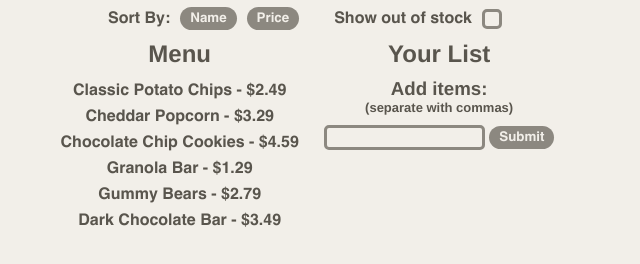
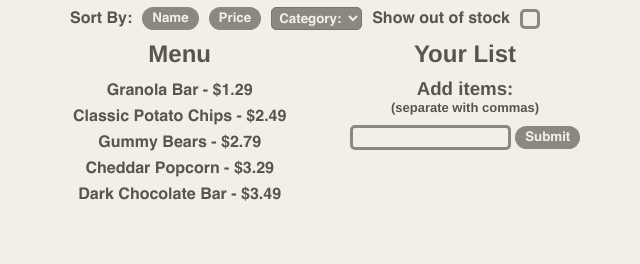
Before and after one commit to jevenshirrell/snacks_manager, a plain HTML site: page index.html in a window 1280 px wide. Shown: the part 50-314 px from the top of the page, without its empty margins (335-975 px from the left). Drawn offline with Linux system fonts and the light colour scheme.

Commit message:
Added category sorting
Updated JS with functions for creating categories and changing list when filter is changed, added styles and html for dropdown

```diff
--- a/index.html
+++ b/index.html
@@ -15,6 +15,9 @@
             <button id="sortPrice" onclick="sortPrice()">Price</button>
             <!-- <button id="sort"></button> -->
         </div>
+        <select name="cats" id="categories">
+            <option selected>Category:</option>
+        </select>
         <label for="stock" class="checkContainer">Show out of stock
             <input type="checkbox" name="stock" id="inStock" onclick="changeStockView()">
         </label>
--- a/snacks.js
+++ b/snacks.js
@@ -1,6 +1,7 @@
 const list = document.getElementById('list')
 const listInput = document.getElementById('listInput')
 const shoppingList = document.getElementById('shoppingList')
+const categoryDropdown = document.getElementById('categories')
 
 // blank obj: {name: "", category: "", price: 0.00, inStock: true}
 let snacks = [
@@ -88,26 +89,28 @@ function getInputList(input) {
     return arr
 }
 
-// // TESTS
-// // adds protein bar
-// addSnack('Protein Bar', 'Bars', 1.99, true)
-// console.log('Add: ', snacks)
-// // deletes protein bar by getting its index from its name
-// deleteSnack(getIdxOfSnack('Protein Bar'))
-// console.log('Remove: ', snacks)
-// // puts cookies out of stock with same method
-// updateStock(getIdxOfSnack('Chocolate Chip Cookies'), false)
-// console.log('Update: ', snacks)
-// // sort alphabetically
-// sortABC()
-// console.log('ABC sort: ', snacks)
-// // sort by price
-// sortPrice()
-// console.log('Price sort: ', snacks)
-// // prints all snack names
-// console.log('Names: ', getAllNames())
-// // gets input list and return array
-// console.log('Input: ', getInputList('Cookie, Protein Bar, Chips'))
+
+// TESTS
+// adds protein bar
+addSnack('Protein Bar', 'Bars', 1.99, true)
+console.log('Add: ', snacks)
+// deletes protein bar by getting its index from its name
+deleteSnack(getIdxOfSnack('Protein Bar'))
+console.log('Remove: ', snacks)
+// puts cookies out of stock with same method
+updateStock(getIdxOfSnack('Chocolate Chip Cookies'), false)
+console.log('Update: ', snacks)
+// sort alphabetically
+sortABC()
+console.log('ABC sort: ', snacks)
+// sort by price
+sortPrice()
+console.log('Price sort: ', snacks)
+// prints all snack names
+console.log('Names: ', getAllNames())
+// gets input list and return array
+console.log('Input: ', getInputList('Cookie, Protein Bar, Chips'))
+
 
 // WEBSITE FUNCTIONS
 // uses a variable to show/hide out of stock items
@@ -123,8 +126,8 @@ function updateShoppingList() {
         const newItem = document.createElement('li')
             newItem.textContent = i
             // crosses off shopping list item when clicked
-            newItem.addEventListener('mousedown',(e) =>{
-                console.log(newItem.style.textDecoration)
+            newItem.addEventListener('mousedown',(e) => {
+                // console.log(newItem.style.textDecoration)
                 if (newItem.style.textDecoration === 'line-through 3px') {
                     newItem.style.textDecoration = 'none'
                     newItem.style.color = 'var(--text)'
@@ -140,16 +143,24 @@ function updateShoppingList() {
     listInput.value = ''
 }
 
-
-
 // resets list and adds new items
 function updateList() {
-    console.log(list.children)
+    // console.log(list.children)
     while (list.firstChild) {
         list.firstChild.remove()
     }
     for (let i of snacks) {
-        if (i.inStock || showOut) {
+        if (categoryDropdown.value !== 'Category:') {
+            if (categoryDropdown.value == i.category && (i.inStock || showOut)) {
+                const newItem = document.createElement('li')
+                newItem.textContent = `${i.name} - $${i.price}`
+                if (!i.inStock) {
+                    newItem.style.color = "var(--panel)"
+                    newItem.textContent += " (Out of stock)"
+                }
+                list.appendChild(newItem)
+                }
+        } else if ((i.inStock || showOut)) {
             const newItem = document.createElement('li')
             newItem.textContent = `${i.name} - $${i.price}`
             if (!i.inStock) {
@@ -161,4 +172,27 @@ function updateList() {
     }
 }
 
+// adds categories into dropdown
+function updateCats() {
+    let cats = []
+    for (let i of snacks) {
+        if (!cats.includes(i.category)) {
+            cats.push(i.category)
+        }
+    }
+    // console.log(cats)
+    for (let i of cats) {
+        let newCat = document.createElement('option')
+        newCat.value = i
+        newCat.innerHTML = i
+        categoryDropdown.appendChild(newCat)
+    }
+}
+
+categoryDropdown.addEventListener('change', (e) => {
+    updateList()
+})
+
+
 updateList()
+updateCats()
--- a/style.css
+++ b/style.css
@@ -59,12 +59,16 @@ button:hover, input[type="submit"]:hover {
     background-color: var(--card);
     cursor: pointer;
 }
+/* categories selector */
+option:disabled {
+    color: var(--card);
+}
 /* checkbox */
 .checkContainer{
     display: flex;
     align-items: center;
     gap: 10px;
-    margin-left: 25px;
+    /* margin-left: 25px; */
 }
 input[type="checkbox"] {
     appearance: none;
@@ -75,7 +79,6 @@ input[type="checkbox"] {
     border: 3px solid var(--panel);
     transition: .25s;
 }
-
 input[type="checkbox"]:hover {
     background-color: #8c88802f;
 }
@@ -85,20 +88,32 @@ input:checked {
 input:checked:hover {
     background-color: #8c8880a8;
 }
+/* category selector */
+select{
+    border-radius: 5px;
+    padding: 3px;
+    background-color: var(--panel);
+    border-radius: 5px;
+    font-family: Helvetica;
+    color: var(--bg);
+}
 
 /* Shopping list */
-.listsContainer{
+.listsContainer {
     display: flex;
     align-items: flex-start;
     gap: 20px;
 }
-.slContainer, .menuContainer{
+.slContainer, .menuContainer {
     display: flex;
     flex-direction: column;
     align-items: center;
     justify-content: center;
     gap: 10px;
     text-align: center;
+}
+.menuContainer {
+    width: 300px;
 }
 .slContainer p {
     font-size: small;
```
